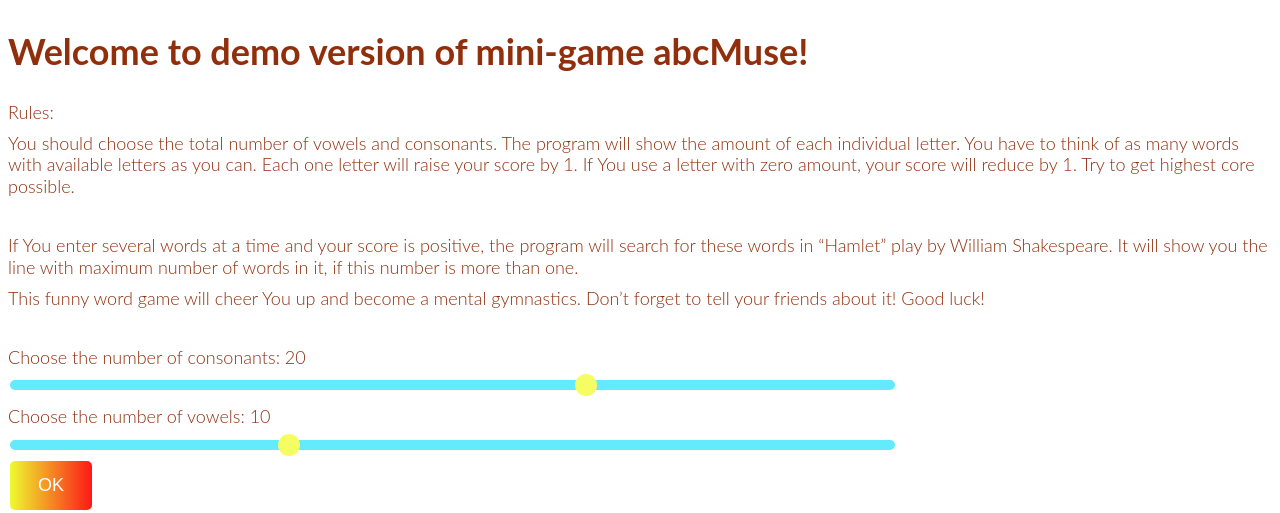
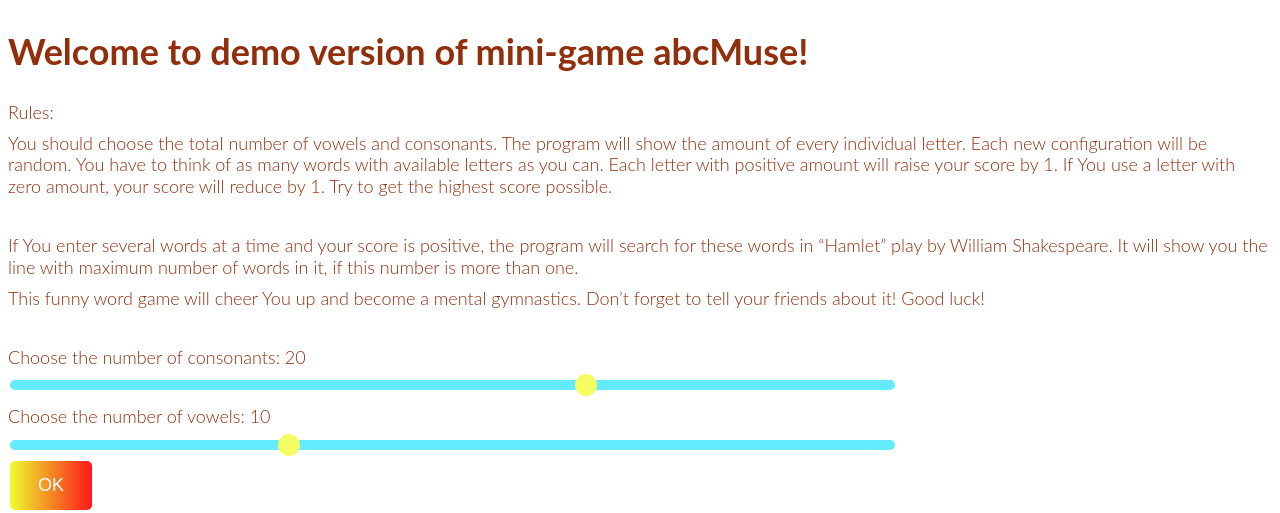
Before and after one commit to Anna-Leila/abcMuse-3.0, a Django app: page / in a window 1280 px wide. Shown: the top 513 px of the page. Run offline with Django 4.2, Linux system fonts and the light colour scheme.

Commit message:
Small changes made, rules adjusted

```diff
--- a/DJANGOabcMuse/abcMuse/static/abcMuse/css/stylePlayingField.css
+++ b/DJANGOabcMuse/abcMuse/static/abcMuse/css/stylePlayingField.css
@@ -53,7 +53,7 @@ background:red;
 color: white;
 }
 
-p {
+p1 {
   color: #0BCE32;
 }
 
--- a/DJANGOabcMuse/abcMuse/templates/abcMuse/homePage.html
+++ b/DJANGOabcMuse/abcMuse/templates/abcMuse/homePage.html
@@ -16,11 +16,12 @@
     <h1>Welcome to demo version of mini-game abcMuse!</h1>
     <p>Rules:</p>
     <p>You should choose the total number of vowels and consonants.
-        The program will show the amount of each individual letter.
-        You have to think of as many words with available letters as you can.
-        Each one letter will raise your score by 1. If You use a letter with
-        zero amount, your score will reduce by 1. Try to get highest
-        core possible.
+        The program will show the amount of every individual letter.
+        Each new configuration will be random. You have to think of
+        as many words with available letters as you can. Each letter
+        with positive amount will raise your score by 1. If You use
+        a letter with zero amount, your score will reduce by 1. Try
+        to get the highest score possible.
     </p> <br>
     <p>
         If You enter several words at a time and your score is positive,
--- a/DJANGOabcMuse/abcMuse/templates/abcMuse/playingField.html
+++ b/DJANGOabcMuse/abcMuse/templates/abcMuse/playingField.html
@@ -177,7 +177,7 @@
 <h4>Your current score is: {{score}}</h4>
 <h4>Recognised words: {{recognised}}</h4>
 <h4>Line from "Hamlet" with your words:</h4>
-<p>{{line}}</p>
+<p1>{{line}}</p1>
 </div>
 
 
--- a/DJANGOabcMuse/abcMuse/views.py
+++ b/DJANGOabcMuse/abcMuse/views.py
@@ -69,7 +69,7 @@ def playingField(request):  # view for playing field
         # get string of recognised words
         recognised = request.POST.get('recognised')
 
-        line = "no line has been found"  # initially there are no lines from "Hamlet" with player's words
+        line = ""  # initially there are no lines from "Hamlet" with player's words
 
         # convert string array to array for both c and v
         c = [int(elem) for elem in alphaCons.split()]
@@ -106,6 +106,7 @@ def playingField(request):  # view for playing field
             count = request.session.get('count')
             hamlet = request.session.get('Hamlet')
 
+            line = "no line has been found"  # set line value to default
             if score <= 0:  # set line value if score isn't positive
                 line = "your score isn't positive!"
             if wordsNumber < 2:  # set line value if one or no words at all have been entered
```
